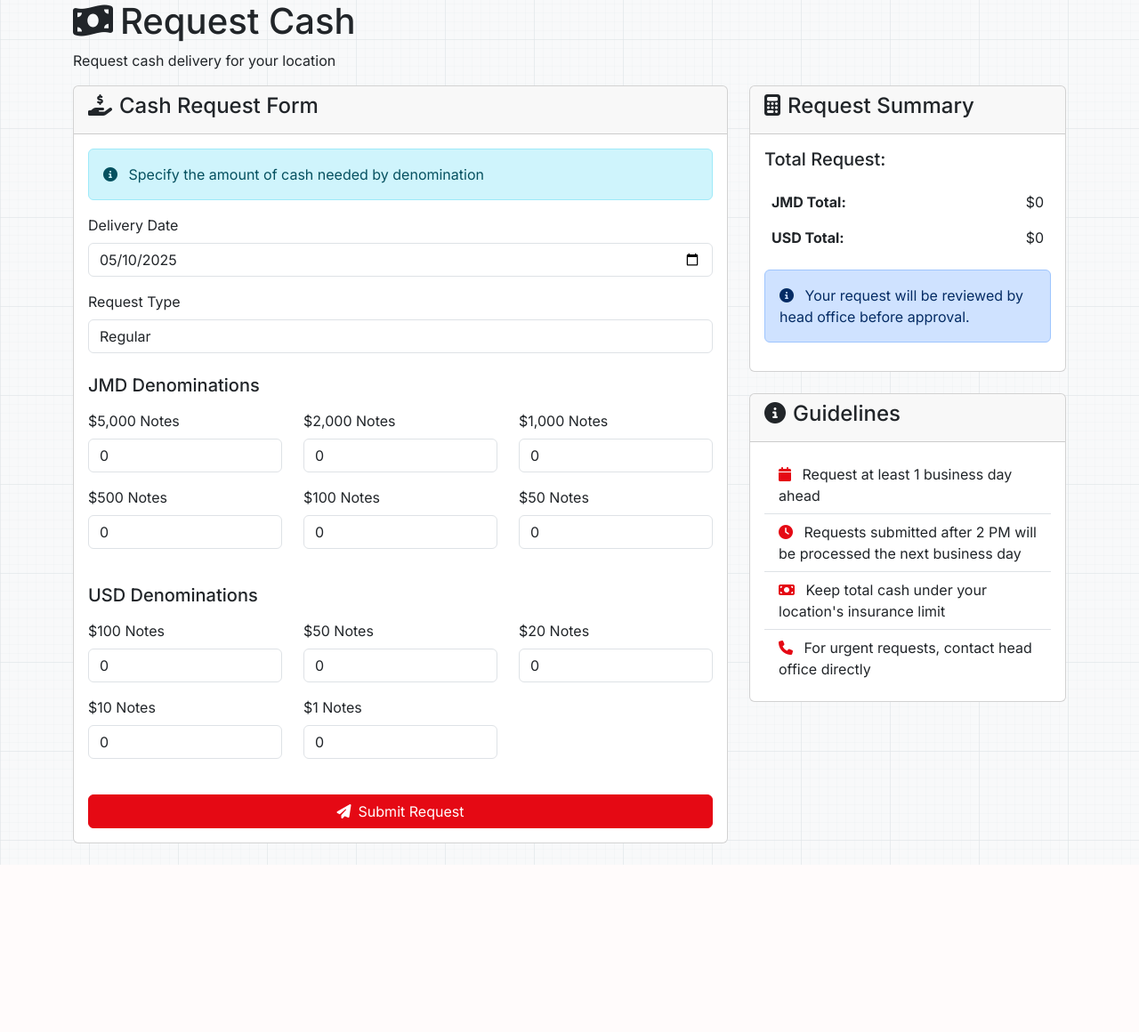
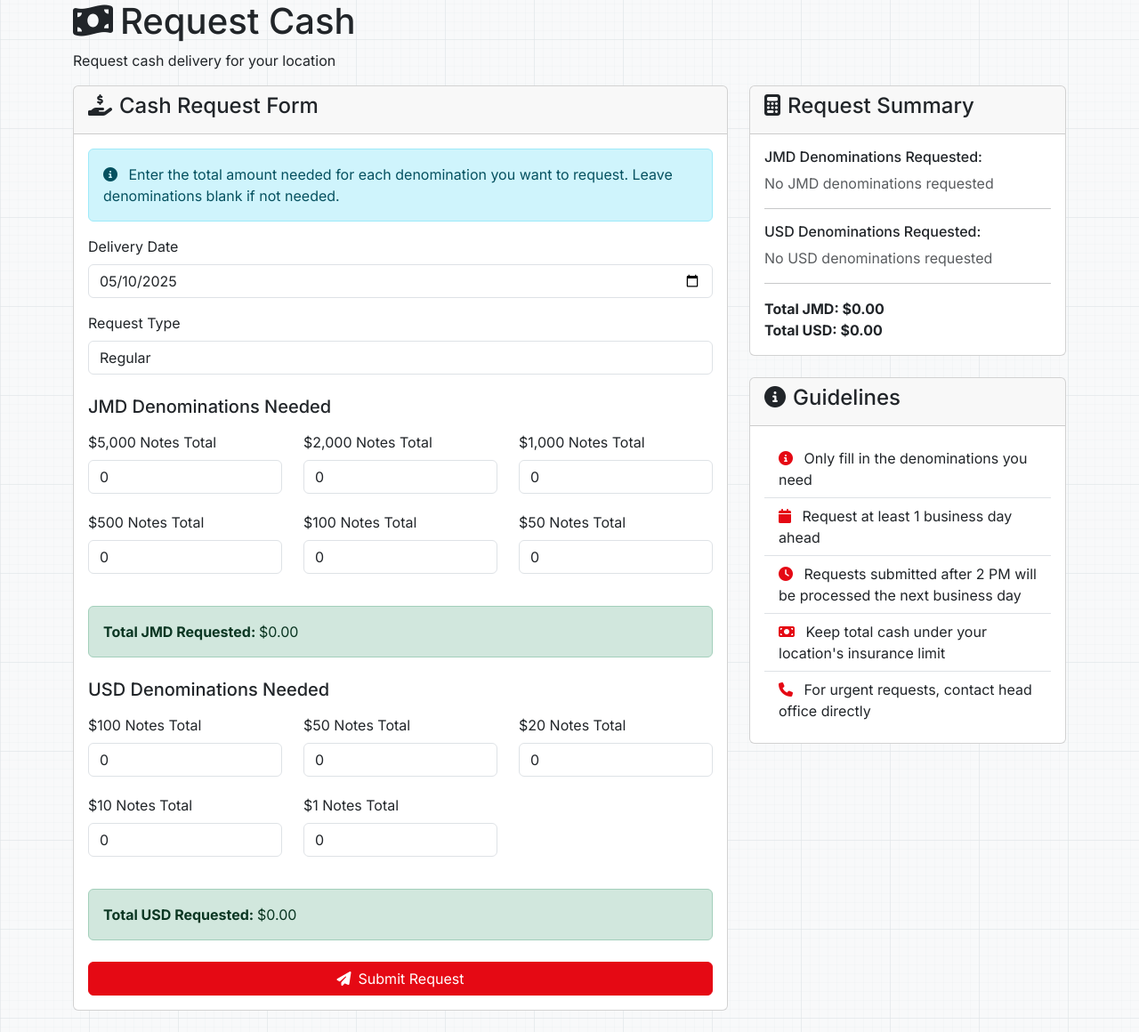
Before and after one commit to liamdatt/GKMS-Cash-Management, a Django app: page /request-cash/ in a window 1280 px wide. Shown: the part 56-1216 px from the top of the page at 89% size. Before the commit the page ends 1028 px from the top, so only its background shows below. Run offline with Django 5.2, Linux system fonts and the light colour scheme; a user stored in the database is signed in; tables that the repository leaves empty hold one stand-in row (values such as "Sample post"); some libraries are stand-ins or nearby versions.

Commit message:
Cash req v2

```diff
--- a/gkms_cash_management/core/forms.py
+++ b/gkms_cash_management/core/forms.py
@@ -6,28 +6,170 @@ from django.utils import timezone
 from datetime import timedelta
 
 class CashRequestForm(forms.ModelForm):
+    # JMD Denomination Values
+    jmd_5000_value = forms.DecimalField(
+        label='$5,000 Notes Value',
+        max_digits=15,
+        decimal_places=2,
+        required=False,
+        initial=0,
+        widget=forms.NumberInput(attrs={'class': 'form-control denomination-input', 'min': '0', 'step': '5000'})
+    )
+    jmd_2000_value = forms.DecimalField(
+        label='$2,000 Notes Value',
+        max_digits=15,
+        decimal_places=2,
+        required=False,
+        initial=0,
+        widget=forms.NumberInput(attrs={'class': 'form-control denomination-input', 'min': '0', 'step': '2000'})
+    )
+    jmd_1000_value = forms.DecimalField(
+        label='$1,000 Notes Value',
+        max_digits=15,
+        decimal_places=2,
+        required=False,
+        initial=0,
+        widget=forms.NumberInput(attrs={'class': 'form-control denomination-input', 'min': '0', 'step': '1000'})
+    )
+    jmd_500_value = forms.DecimalField(
+        label='$500 Notes Value',
+        max_digits=15,
+        decimal_places=2,
+        required=False,
+        initial=0,
+        widget=forms.NumberInput(attrs={'class': 'form-control denomination-input', 'min': '0', 'step': '500'})
+    )
+    jmd_100_value = forms.DecimalField(
+        label='$100 Notes Value',
+        max_digits=15,
+        decimal_places=2,
+        required=False,
+        initial=0,
+        widget=forms.NumberInput(attrs={'class': 'form-control denomination-input', 'min': '0', 'step': '100'})
+    )
+    jmd_50_value = forms.DecimalField(
+        label='$50 Notes Value',
+        max_digits=15,
+        decimal_places=2,
+        required=False,
+        initial=0,
+        widget=forms.NumberInput(attrs={'class': 'form-control denomination-input', 'min': '0', 'step': '50'})
+    )
+
+    # USD Denomination Values
+    usd_100_value = forms.DecimalField(
+        label='$100 Notes Value',
+        max_digits=15,
+        decimal_places=2,
+        required=False,
+        initial=0,
+        widget=forms.NumberInput(attrs={'class': 'form-control denomination-input', 'min': '0', 'step': '100'})
+    )
+    usd_50_value = forms.DecimalField(
+        label='$50 Notes Value',
+        max_digits=15,
+        decimal_places=2,
+        required=False,
+        initial=0,
+        widget=forms.NumberInput(attrs={'class': 'form-control denomination-input', 'min': '0', 'step': '50'})
+    )
+    usd_20_value = forms.DecimalField(
+        label='$20 Notes Value',
+        max_digits=15,
+        decimal_places=2,
+        required=False,
+        initial=0,
+        widget=forms.NumberInput(attrs={'class': 'form-control denomination-input', 'min': '0', 'step': '20'})
+    )
+    usd_10_value = forms.DecimalField(
+        label='$10 Notes Value',
+        max_digits=15,
+        decimal_places=2,
+        required=False,
+        initial=0,
+        widget=forms.NumberInput(attrs={'class': 'form-control denomination-input', 'min': '0', 'step': '10'})
+    )
+    usd_1_value = forms.DecimalField(
+        label='$1 Notes Value',
+        max_digits=15,
+        decimal_places=2,
+        required=False,
+        initial=0,
+        widget=forms.NumberInput(attrs={'class': 'form-control denomination-input', 'min': '0', 'step': '1'})
+    )
+
+    # Total fields for form submission
+    total_jmd = forms.DecimalField(required=False)
+    total_usd = forms.DecimalField(required=False)
+
+    # Make the original fields optional since we're using the value fields instead
+    jmd_5000 = forms.IntegerField(required=False, initial=0)
+    jmd_2000 = forms.IntegerField(required=False, initial=0)
+    jmd_1000 = forms.IntegerField(required=False, initial=0)
+    jmd_500 = forms.IntegerField(required=False, initial=0)
+    jmd_100 = forms.IntegerField(required=False, initial=0)
+    jmd_50 = forms.IntegerField(required=False, initial=0)
+    usd_100 = forms.IntegerField(required=False, initial=0)
+    usd_50 = forms.IntegerField(required=False, initial=0)
+    usd_20 = forms.IntegerField(required=False, initial=0)
+    usd_10 = forms.IntegerField(required=False, initial=0)
+    usd_1 = forms.IntegerField(required=False, initial=0)
+
     class Meta:
         model = CashRequest
         fields = [
             'delivery_date', 'request_type',
             'jmd_5000', 'jmd_2000', 'jmd_1000', 'jmd_500', 'jmd_100', 'jmd_50',
-            'usd_100', 'usd_50', 'usd_20', 'usd_10', 'usd_1'
+            'usd_100', 'usd_50', 'usd_20', 'usd_10', 'usd_1',
+            'total_jmd', 'total_usd'
         ]
         widgets = {
             'delivery_date': forms.DateInput(attrs={'type': 'date', 'class': 'form-control'}),
             'request_type': forms.Select(attrs={'class': 'form-control'}),
-            'jmd_5000': forms.NumberInput(attrs={'class': 'form-control', 'min': '0'}),
-            'jmd_2000': forms.NumberInput(attrs={'class': 'form-control', 'min': '0'}),
-            'jmd_1000': forms.NumberInput(attrs={'class': 'form-control', 'min': '0'}),
-            'jmd_500': forms.NumberInput(attrs={'class': 'form-control', 'min': '0'}),
-            'jmd_100': forms.NumberInput(attrs={'class': 'form-control', 'min': '0'}),
-            'jmd_50': forms.NumberInput(attrs={'class': 'form-control', 'min': '0'}),
-            'usd_100': forms.NumberInput(attrs={'class': 'form-control', 'min': '0'}),
-            'usd_50': forms.NumberInput(attrs={'class': 'form-control', 'min': '0'}),
-            'usd_20': forms.NumberInput(attrs={'class': 'form-control', 'min': '0'}),
-            'usd_10': forms.NumberInput(attrs={'class': 'form-control', 'min': '0'}),
-            'usd_1': forms.NumberInput(attrs={'class': 'form-control', 'min': '0'}),
         }
+
+    def clean(self):
+        cleaned_data = super().clean()
+
+        # Convert denomination values to note counts
+        denominations = {
+            'jmd_5000': 5000,
+            'jmd_2000': 2000,
+            'jmd_1000': 1000,
+            'jmd_500': 500,
+            'jmd_100': 100,
+            'jmd_50': 50,
+            'usd_100': 100,
+            'usd_50': 50,
+            'usd_20': 20,
+            'usd_10': 10,
+            'usd_1': 1
+        }
+
+        # Get totals from form data if available
+        total_jmd = float(cleaned_data.get('total_jmd') or 0)
+        total_usd = float(cleaned_data.get('total_usd') or 0)
+
+        # For each denomination, calculate the note count
+        for field, value in denominations.items():
+            value_field = f"{field}_value"
+            amount = float(cleaned_data.get(value_field) or 0)
+
+            if amount > 0 and amount % value != 0:
+                self.add_error(value_field, f"Value must be a multiple of ${value}")
+            else:
+                note_count = int(amount / value) if amount > 0 else 0
+                cleaned_data[field] = note_count
+
+        # Add calculated totals to cleaned data
+        cleaned_data['total_jmd'] = total_jmd
+        cleaned_data['total_usd'] = total_usd
+
+        # Form is only valid if at least one denomination is specified
+        if total_jmd == 0 and total_usd == 0:
+            self.add_error(None, "Please specify at least one denomination")
+
+        return cleaned_data
 
 class CashVerificationForm(forms.ModelForm):
     confirmed = forms.BooleanField(
--- a/gkms_cash_management/core/templates/core/request_cash.html
+++ b/gkms_cash_management/core/templates/core/request_cash.html
@@ -16,12 +16,16 @@
                     <h4><i class="fas fa-hand-holding-usd me-2"></i>Cash Request Form</h4>
                 </div>
                 <div class="card-body">
-                    <form method="post">
+                    <form method="post" id="cashRequestForm">
                         {% csrf_token %}
 
                         <div class="alert alert-info">
-                            <i class="fas fa-info-circle me-2"></i> Specify the amount of cash needed by denomination
+                            <i class="fas fa-info-circle me-2"></i> Enter the total amount needed for each denomination you want to request. Leave denominations blank if not needed.
                         </div>
+
+                        <!-- Hidden fields for totals -->
+                        <input type="hidden" name="total_jmd" id="total_jmd_hidden" value="0">
+                        <input type="hidden" name="total_usd" id="total_usd_hidden" value="0">
 
                         <div class="mb-3">
                             <label for="{{ form.delivery_date.id_for_label }}" class="form-label">Delivery Date</label>
@@ -39,56 +43,75 @@
                             {% endif %}
                         </div>
 
-                        <h5 class="mt-4 mb-3">JMD Denominations</h5>
+                        <h5 class="mt-4 mb-3">JMD Denominations Needed</h5>
                         <div class="row">
                             <div class="col-md-4 mb-3">
-                                <label for="{{ form.jmd_5000.id_for_label }}" class="form-label">$5,000 Notes</label>
-                                {{ form.jmd_5000 }}
+                                <label for="{{ form.jmd_5000_value.id_for_label }}" class="form-label">$5,000 Notes Total</label>
+                                {{ form.jmd_5000_value }}
+                                <div class="note-count text-muted small mt-1"></div>
                             </div>
                             <div class="col-md-4 mb-3">
-                                <label for="{{ form.jmd_2000.id_for_label }}" class="form-label">$2,000 Notes</label>
-                                {{ form.jmd_2000 }}
+                                <label for="{{ form.jmd_2000_value.id_for_label }}" class="form-label">$2,000 Notes Total</label>
+                                {{ form.jmd_2000_value }}
+                                <div class="note-count text-muted small mt-1"></div>
                             </div>
                             <div class="col-md-4 mb-3">
-                                <label for="{{ form.jmd_1000.id_for_label }}" class="form-label">$1,000 Notes</label>
-                                {{ form.jmd_1000 }}
+                                <label for="{{ form.jmd_1000_value.id_for_label }}" class="form-label">$1,000 Notes Total</label>
+                                {{ form.jmd_1000_value }}
+                                <div class="note-count text-muted small mt-1"></div>
                             </div>
                             <div class="col-md-4 mb-3">
-                                <label for="{{ form.jmd_500.id_for_label }}" class="form-label">$500 Notes</label>
-                                {{ form.jmd_500 }}
+                                <label for="{{ form.jmd_500_value.id_for_label }}" class="form-label">$500 Notes Total</label>
+                                {{ form.jmd_500_value }}
+                                <div class="note-count text-muted small mt-1"></div>
                             </div>
                             <div class="col-md-4 mb-3">
-                                <label for="{{ form.jmd_100.id_for_label }}" class="form-label">$100 Notes</label>
-                                {{ form.jmd_100 }}
+                                <label for="{{ form.jmd_100_value.id_for_label }}" class="form-label">$100 Notes Total</label>
+                                {{ form.jmd_100_value }}
+                                <div class="note-count text-muted small mt-1"></div>
                             </div>
                             <div class="col-md-4 mb-3">
-                                <label for="{{ form.jmd_50.id_for_label }}" class="form-label">$50 Notes</label>
-                                {{ form.jmd_50 }}
+                                <label for="{{ form.jmd_50_value.id_for_label }}" class="form-label">$50 Notes Total</label>
+                                {{ form.jmd_50_value }}
+                                <div class="note-count text-muted small mt-1"></div>
                             </div>
                         </div>
 
-                        <h5 class="mt-4 mb-3">USD Denominations</h5>
+                        <div class="alert alert-success mt-3">
+                            <strong>Total JMD Requested: </strong><span id="total-jmd">$0.00</span>
+                        </div>
+
+                        <h5 class="mt-4 mb-3">USD Denominations Needed</h5>
                         <div class="row">
                             <div class="col-md-4 mb-3">
-                                <label for="{{ form.usd_100.id_for_label }}" class="form-label">$100 Notes</label>
-                                {{ form.usd_100 }}
+                                <label for="{{ form.usd_100_value.id_for_label }}" class="form-label">$100 Notes Total</label>
+                                {{ form.usd_100_value }}
+                                <div class="note-count text-muted small mt-1"></div>
                             </div>
                             <div class="col-md-4 mb-3">
-                                <label for="{{ form.usd_50.id_for_label }}" class="form-label">$50 Notes</label>
-                                {{ form.usd_50 }}
+                                <label for="{{ form.usd_50_value.id_for_label }}" class="form-label">$50 Notes Total</label>
+                                {{ form.usd_50_value }}
+                                <div class="note-count text-muted small mt-1"></div>
                             </div>
                             <div class="col-md-4 mb-3">
-                                <label for="{{ form.usd_20.id_for_label }}" class="form-label">$20 Notes</label>
-                                {{ form.usd_20 }}
+                                <label for="{{ form.usd_20_value.id_for_label }}" class="form-label">$20 Notes Total</label>
+                                {{ form.usd_20_value }}
+                                <div class="note-count text-muted small mt-1"></div>
                             </div>
                             <div class="col-md-4 mb-3">
-                                <label for="{{ form.usd_10.id_for_label }}" class="form-label">$10 Notes</label>
-                                {{ form.usd_10 }}
+                                <label for="{{ form.usd_10_value.id_for_label }}" class="form-label">$10 Notes Total</label>
+                                {{ form.usd_10_value }}
+                                <div class="note-count text-muted small mt-1"></div>
                             </div>
                             <div class="col-md-4 mb-3">
-                                <label for="{{ form.usd_1.id_for_label }}" class="form-label">$1 Notes</label>
-                                {{ form.usd_1 }}
+                                <label for="{{ form.usd_1_value.id_for_label }}" class="form-label">$1 Notes Total</label>
+                                {{ form.usd_1_value }}
+                                <div class="note-count text-muted small mt-1"></div>
                             </div>
+                        </div>
+
+                        <div class="alert alert-success mt-3">
+                            <strong>Total USD Requested: </strong><span id="total-usd">$0.00</span>
                         </div>
 
                         <div class="d-grid mt-4">
@@ -108,7 +131,18 @@
                 </div>
                 <div class="card-body">
                     <div id="summary">
-                        <p>Enter your request details to see a summary</p>
+                        <h6>JMD Denominations Requested:</h6>
+                        <ul class="list-unstyled" id="jmd-breakdown">
+                        </ul>
+                        <hr>
+                        <h6>USD Denominations Requested:</h6>
+                        <ul class="list-unstyled" id="usd-breakdown">
+                        </ul>
+                        <hr>
+                        <div class="fw-bold">
+                            <div>Total JMD: <span id="summary-total-jmd">$0.00</span></div>
+                            <div>Total USD: <span id="summary-total-usd">$0.00</span></div>
+                        </div>
                     </div>
                 </div>
             </div>
@@ -119,6 +153,9 @@
                 </div>
                 <div class="card-body">
                     <ul class="list-group list-group-flush">
+                        <li class="list-group-item">
+                            <i class="fas fa-info-circle me-2 text-primary"></i> Only fill in the denominations you need
+                        </li>
                         <li class="list-group-item">
                             <i class="fas fa-calendar me-2 text-primary"></i> Request at least 1 business day ahead
                         </li>
@@ -138,57 +175,95 @@
     </div>
 </div>
 
+{% endblock %}
+
+{% block extra_js %}
 <script>
-// Simple JavaScript to update the summary when inputs change
 document.addEventListener('DOMContentLoaded', function() {
-    const denomInputs = document.querySelectorAll('input[type="number"]');
-    const summaryDiv = document.getElementById('summary');
+    const form = document.getElementById('cashRequestForm');
+    const denominationInputs = document.querySelectorAll('.denomination-input');
+    const totalJmdHidden = document.getElementById('total_jmd_hidden');
+    const totalUsdHidden = document.getElementById('total_usd_hidden');
 
-    function updateSummary() {
-        let jmdTotal = 0;
-        let usdTotal = 0;
+    // Add submit handler to update hidden fields before submission
+    form.addEventListener('submit', function(e) {
+        // Ensure hidden fields are updated with latest totals
+        updateTotals();
+    });
 
-        // Calculate JMD total
-        jmdTotal += (parseInt(document.getElementById('id_jmd_5000').value || 0) * 5000);
-        jmdTotal += (parseInt(document.getElementById('id_jmd_2000').value || 0) * 2000);
-        jmdTotal += (parseInt(document.getElementById('id_jmd_1000').value || 0) * 1000);
-        jmdTotal += (parseInt(document.getElementById('id_jmd_500').value || 0) * 500);
-        jmdTotal += (parseInt(document.getElementById('id_jmd_100').value || 0) * 100);
-        jmdTotal += (parseInt(document.getElementById('id_jmd_50').value || 0) * 50);
-
-        // Calculate USD total
-        usdTotal += (parseInt(document.getElementById('id_usd_100').value || 0) * 100);
-        usdTotal += (parseInt(document.getElementById('id_usd_50').value || 0) * 50);
-        usdTotal += (parseInt(document.getElementById('id_usd_20').value || 0) * 20);
-        usdTotal += (parseInt(document.getElementById('id_usd_10').value || 0) * 10);
-        usdTotal += (parseInt(document.getElementById('id_usd_1').value || 0) * 1);
-
-        // Update summary
-        summaryDiv.innerHTML = `
-            <h5 class="mb-3">Total Request:</h5>
-            <table class="table table-borderless">
-                <tr>
-                    <td><strong>JMD Total:</strong></td>
-                    <td class="text-end">$${jmdTotal.toLocaleString()}</td>
-                </tr>
-                <tr>
-                    <td><strong>USD Total:</strong></td>
-                    <td class="text-end">$${usdTotal.toLocaleString()}</td>
-                </tr>
-            </table>
-            <div class="alert alert-primary mt-3">
-                <i class="fas fa-info-circle me-2"></i> Your request will be reviewed by head office before approval.
-            </div>
-        `;
+    function formatCurrency(amount) {
+        return new Intl.NumberFormat('en-US', {
+            style: 'currency',
+            currency: 'USD',
+            minimumFractionDigits: 2
+        }).format(amount);
     }
 
-    // Add event listeners to all inputs
-    denomInputs.forEach(input => {
-        input.addEventListener('input', updateSummary);
+    function updateTotals() {
+        let totalJMD = 0;
+        let totalUSD = 0;
+        const jmdBreakdown = [];
+        const usdBreakdown = [];
+
+        denominationInputs.forEach(input => {
+            const value = parseFloat(input.value) || 0;
+            if (value === 0) return; // Skip if no amount entered
+
+            const denomination = parseInt(input.step);
+            const noteCount = Math.floor(value / denomination);
+
+            // Update note count display
+            const noteCountDiv = input.nextElementSibling;
+            if (value > 0) {
+                noteCountDiv.textContent = `(${noteCount} notes)`;
+            } else {
+                noteCountDiv.textContent = '';
+            }
+
+            // Add to appropriate total and breakdown
+            if (input.id.includes('jmd')) {
+                totalJMD += value;
+                if (value > 0) {
+                    jmdBreakdown.push(`${formatCurrency(value)} in $${denomination} notes`);
+                }
+            } else {
+                totalUSD += value;
+                if (value > 0) {
+                    usdBreakdown.push(`${formatCurrency(value)} in $${denomination} notes`);
+                }
+            }
+        });
+
+        // Update totals display
+        document.getElementById('total-jmd').textContent = formatCurrency(totalJMD);
+        document.getElementById('total-usd').textContent = formatCurrency(totalUSD);
+        document.getElementById('summary-total-jmd').textContent = formatCurrency(totalJMD);
+        document.getElementById('summary-total-usd').textContent = formatCurrency(totalUSD);
+
+        // Update hidden fields for form submission
+        totalJmdHidden.value = totalJMD;
+        totalUsdHidden.value = totalUSD;
+
+        // Update breakdowns
+        const jmdBreakdownList = document.getElementById('jmd-breakdown');
+        const usdBreakdownList = document.getElementById('usd-breakdown');
+
+        jmdBreakdownList.innerHTML = jmdBreakdown.length ?
+            jmdBreakdown.map(item => `<li>${item}</li>`).join('') :
+            '<li class="text-muted">No JMD denominations requested</li>';
+
+        usdBreakdownList.innerHTML = usdBreakdown.length ?
+            usdBreakdown.map(item => `<li>${item}</li>`).join('') :
+            '<li class="text-muted">No USD denominations requested</li>';
+    }
+
+    // Add event listeners to all denomination inputs
+    denominationInputs.forEach(input => {
+        input.addEventListener('input', updateTotals);
     });
 
     // Initial update
-    updateSummary();
+    updateTotals();
 });
 </script>
 {% endblock %}
--- a/gkms_cash_management/core/views.py
+++ b/gkms_cash_management/core/views.py
@@ -286,11 +286,18 @@ def request_cash(request):
             if form.is_valid():
                 cash_request = form.save(commit=False)
                 cash_request.location = agent.location
+
+                # Calculate totals from the form's cleaned data
+                cash_request.total_jmd = form.cleaned_data.get('total_jmd', 0)
+                cash_request.total_usd = form.cleaned_data.get('total_usd', 0)
+
                 cash_request.save()
                 messages.success(request, "Cash request submitted successfully")
                 return redirect('agent_dashboard')
             else:
-                # Handle invalid form case
+                # For debugging form errors
+                print(f"Form errors: {form.errors}")
+                messages.error(request, "Please correct the errors in the form")
                 return render(request, 'core/request_cash.html', {'form': form})
         else:
             form = CashRequestForm()
```
